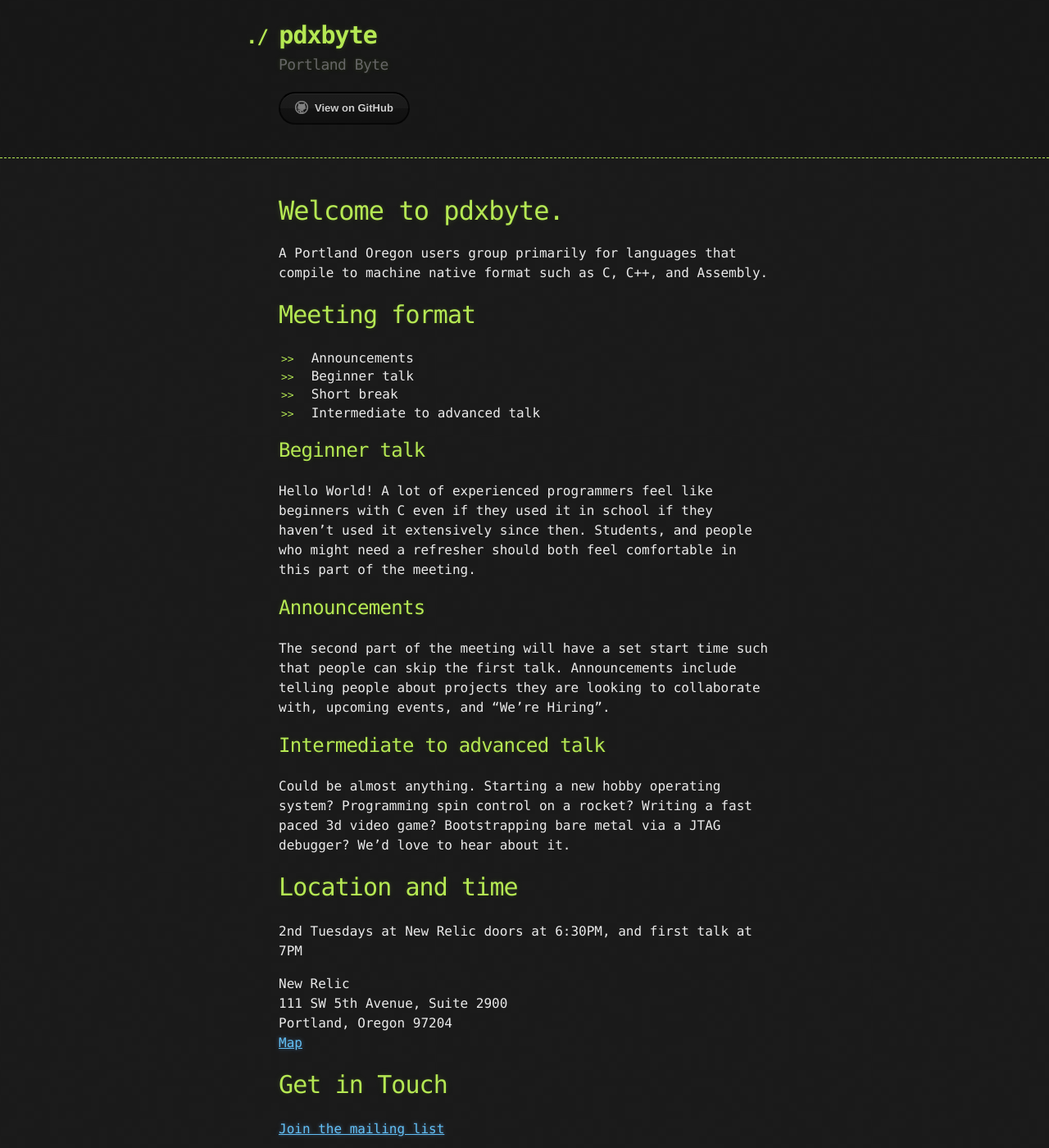
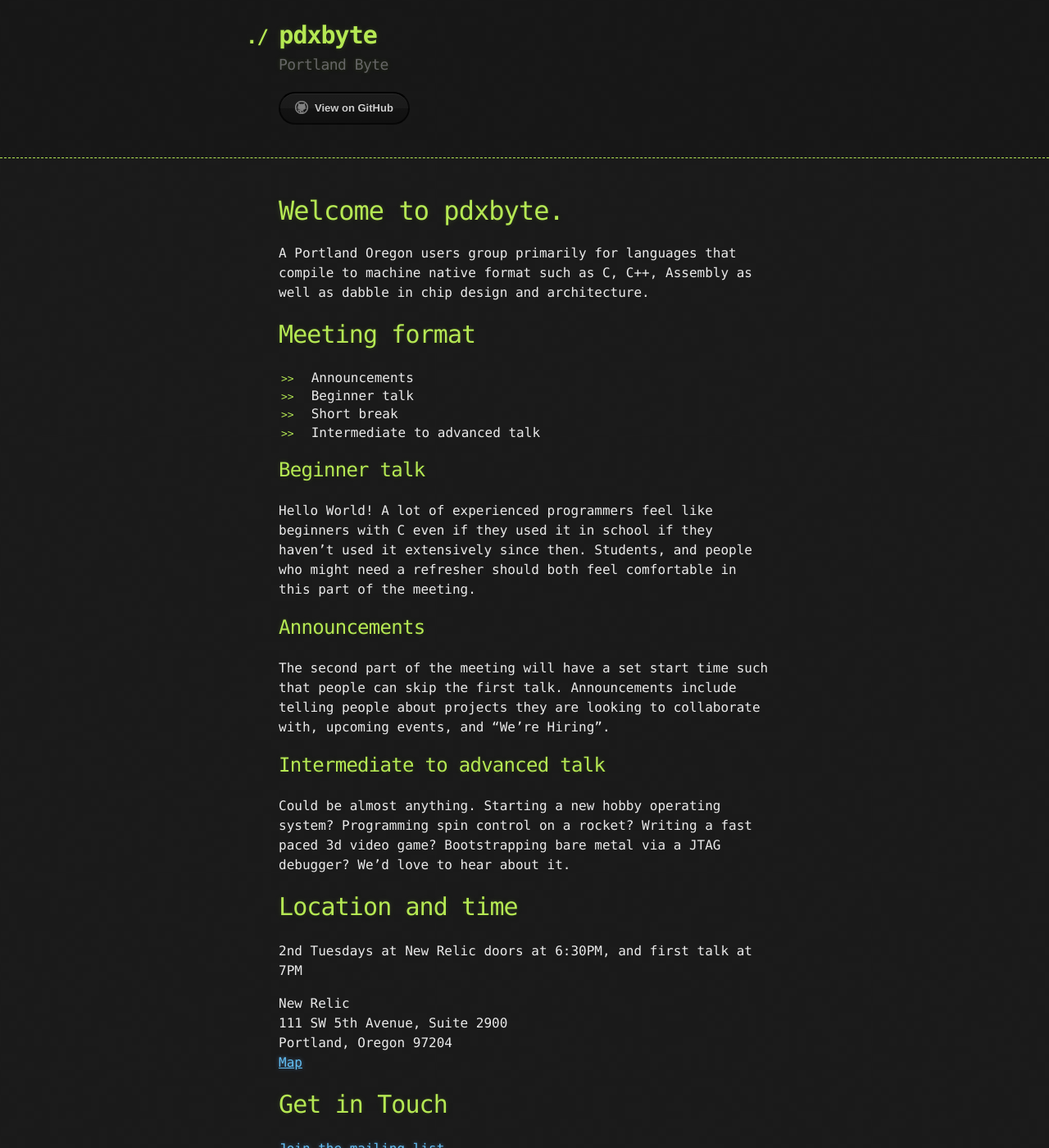
Before and after one commit to pdxbyte/pdxbyte.github.io, a Jekyll site: the page built from index.md, in a window 1280 px wide and 1400 px high. Shown: the whole window at 82% size. Built offline with Jekyll 4.4.1, drawn with Linux system fonts in a browser that asks for light colours; some of the changed text lies outside the part shown.

Commit message:
Update index.md

```diff
--- a/index.md
+++ b/index.md
@@ -3,7 +3,7 @@ title: Welcome to pdxbyte.
 layout: page
 permalink: /
 ---
-A Portland Oregon users group primarily for languages that compile to machine native format such as C, C++, and Assembly.
+A Portland Oregon users group primarily for languages that compile to machine native format such as C, C++, Assembly as well as dabble in chip design and architecture.
 
 #Meeting format
 
```
Also changed, not shown: other parts of index.md (+2 -2 lines).
